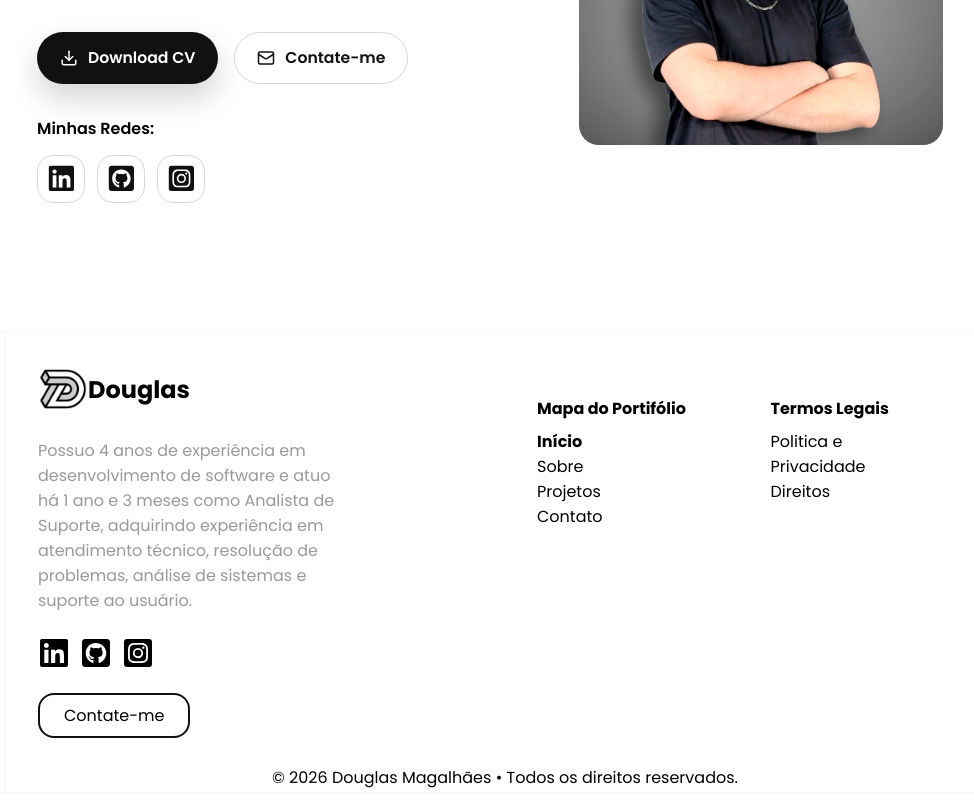
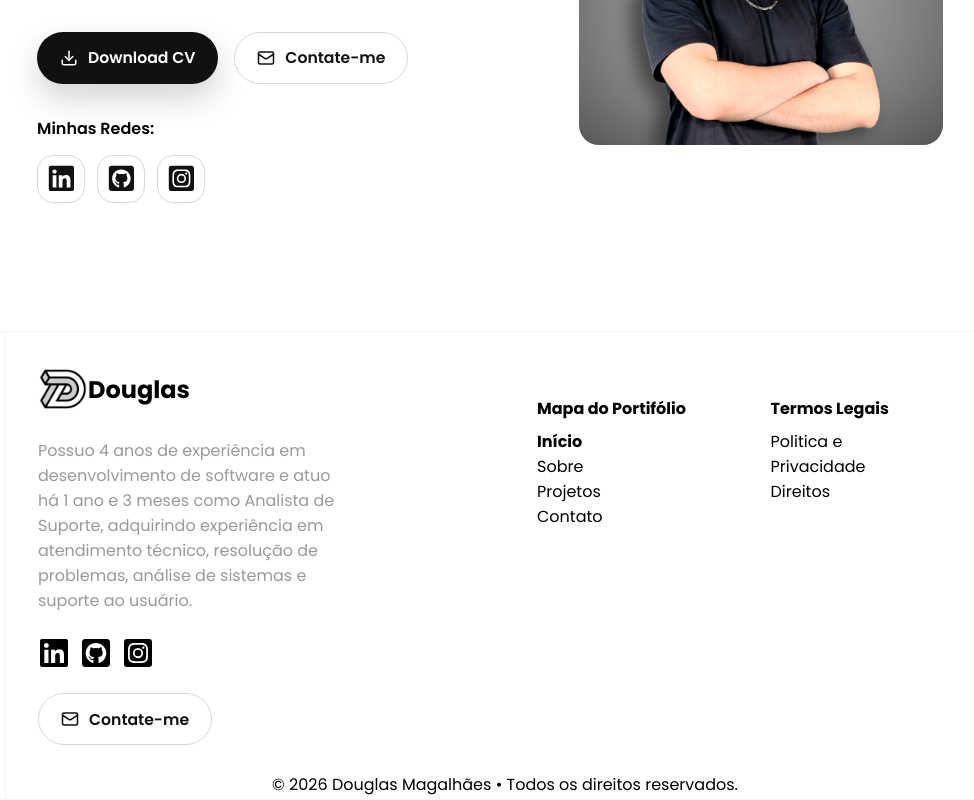
Before and after one commit to Douglastm/portifolio, a React (Vite) app: page / in a window 1280 px wide. Shown: the part 485-1285 px from the top of the page, without its empty margins (135-1109 px from the left). Built offline with nearby package versions, Linux system fonts and the light colour scheme.

Commit message:
style: Improve footer layout

```diff
--- a/src/components/Footer/Footer.module.css
+++ b/src/components/Footer/Footer.module.css
@@ -60,15 +60,25 @@
 }
 
 .button {
-    padding: 8px 24px;
-    border: 2px solid #111;
-    border-radius: 16px;
-
-    transition: .2s ease-in-out;
+    display: inline-flex;
+    align-items: center;
+    justify-content: center;
+    gap: 10px;
+    min-height: 52px;
+    padding: 0 22px;
+    border: 1px solid #d8d8d8;
+    border-radius: 999px;
+    background: #ffffff;
+    color: #111111;
+    font-size: 0.98rem;
+    font-weight: 600;
+    transition: transform 180ms ease, border-color 180ms ease, background-color 180ms ease, color 180ms ease;
 }
 
 .button:hover {
-    scale: 1.05;
+    transform: translateY(-2px);
+    border-color: #111111;
+    background: #f7f7f7;
 }
 
 .links_container {
--- a/src/components/Footer/Footer.tsx
+++ b/src/components/Footer/Footer.tsx
@@ -1,6 +1,7 @@
 import styles from "./Footer.module.css";
 
 import { Link, useLocation } from "react-router-dom";
+import { Mail } from "lucide-react";
 
 import { FaLinkedin, FaGithubSquare, FaInstagramSquare } from "react-icons/fa";
 
@@ -51,7 +52,10 @@ export default function Footer() {
                             </a>
                         </div>
                         <div className={styles.button_container}>
-                            <Link to="/contact" className={styles.button}>Contate-me</Link>
+                            <Link to="/contact" className={styles.button}>
+                                <Mail size={18} />
+                                <span>Contate-me</span>
+                            </Link>
                         </div>
                     </div>
                     <div className={styles.links_container}>
```
